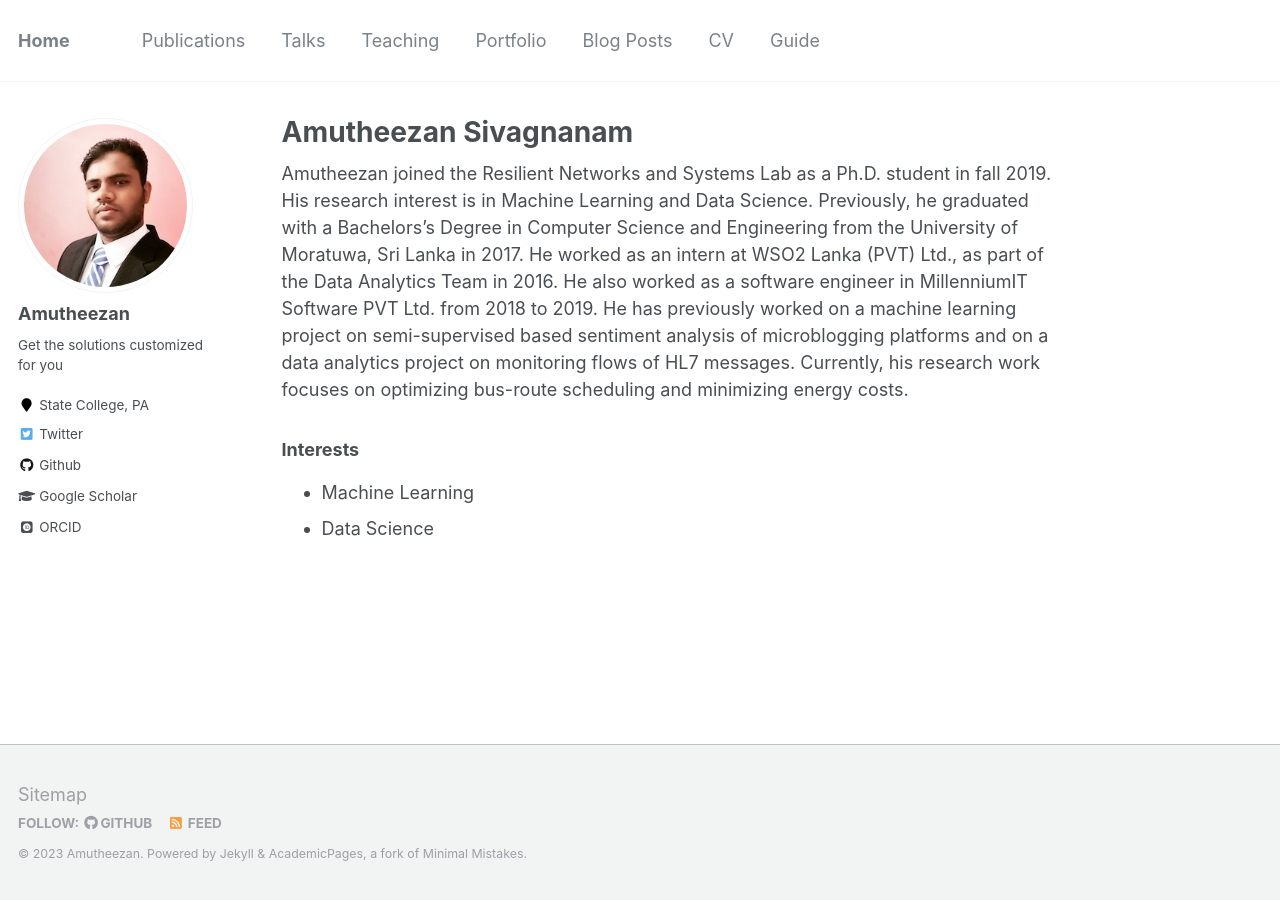
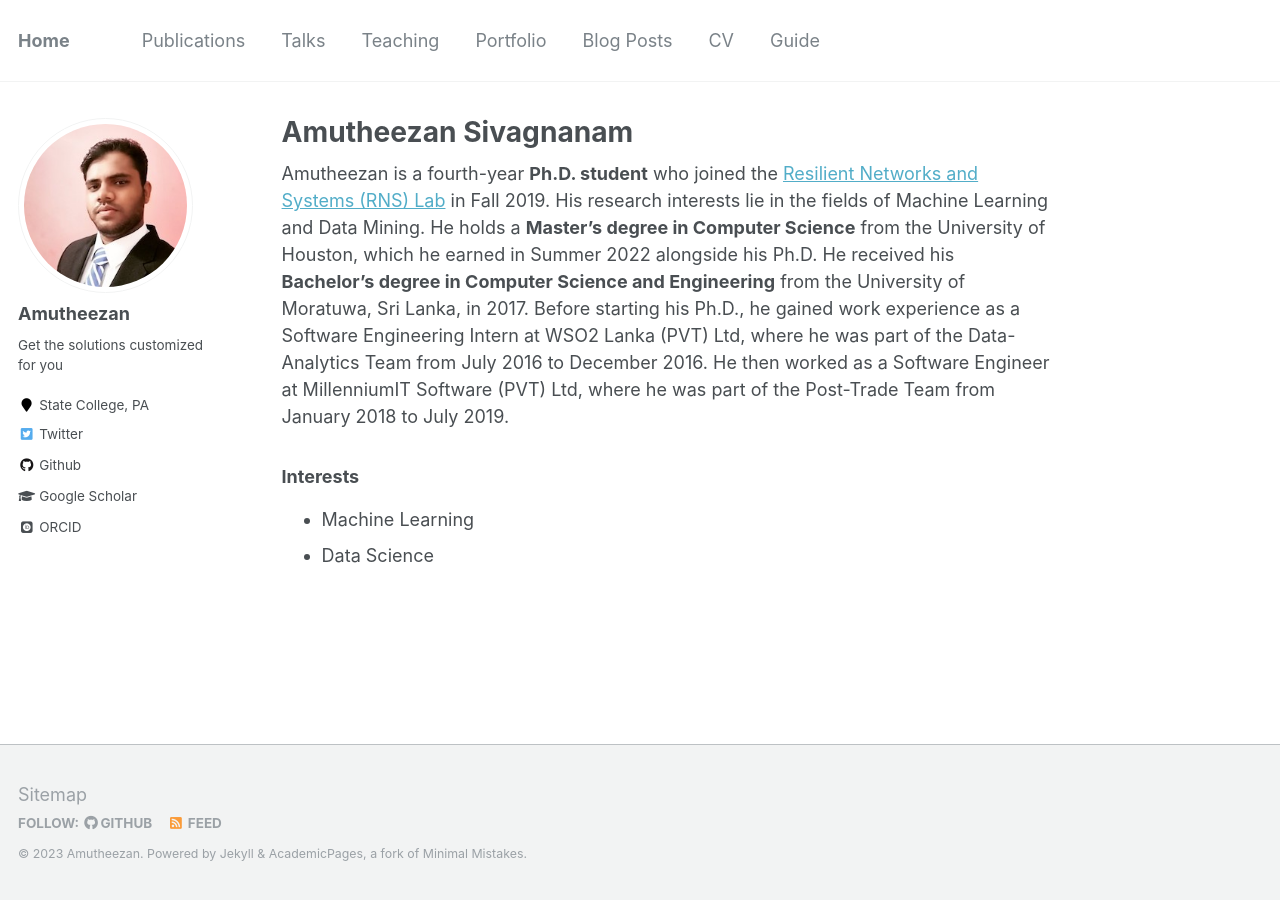
Before and after one commit to Amutheezan/amutheezan.github.io, a Jekyll site: the page built from _pages/about.md, in a window 1280 px wide. Built offline with Jekyll 4.4.1, drawn with Linux system fonts in a browser that asks for light colours; some web fonts are replaced.

```diff
--- a/_pages/about.md
+++ b/_pages/about.md
@@ -8,7 +8,7 @@ redirect_from:
   - /about.html
 ---
 
-Amutheezan joined the Resilient Networks and Systems Lab as a Ph.D. student in fall 2019. His research interest is in Machine Learning and Data Science. Previously, he graduated with a Bachelors’s Degree in Computer Science and Engineering from the University of Moratuwa, Sri Lanka in 2017. He worked as an intern at WSO2 Lanka (PVT) Ltd., as part of the Data Analytics Team in 2016. He also worked as a software engineer in MillenniumIT Software PVT Ltd. from 2018 to 2019. He has previously worked on a machine learning project on semi-supervised based sentiment analysis of microblogging platforms and on a data analytics project on monitoring flows of HL7 messages. Currently, his research work focuses on optimizing bus-route scheduling and minimizing energy costs.
+Amutheezan is a fourth-year **Ph.D. student** who joined the [Resilient Networks and Systems (RNS) Lab](https://aronlaszka.com/) in Fall 2019. His research interests lie in the fields of Machine Learning and Data Mining. He holds a **Master's degree in Computer Science** from the University of Houston, which he earned in Summer 2022 alongside his Ph.D. He received his **Bachelor's degree in Computer Science and Engineering** from the University of Moratuwa, Sri Lanka, in 2017. Before starting his Ph.D., he gained work experience as a Software Engineering Intern at WSO2 Lanka (PVT) Ltd, where he was part of the Data-Analytics Team from July 2016 to December 2016. He then worked as a Software Engineer at MillenniumIT Software (PVT) Ltd, where he was part of the Post-Trade Team from January 2018 to July 2019.
 
 ### Interests
 * Machine Learning
```
